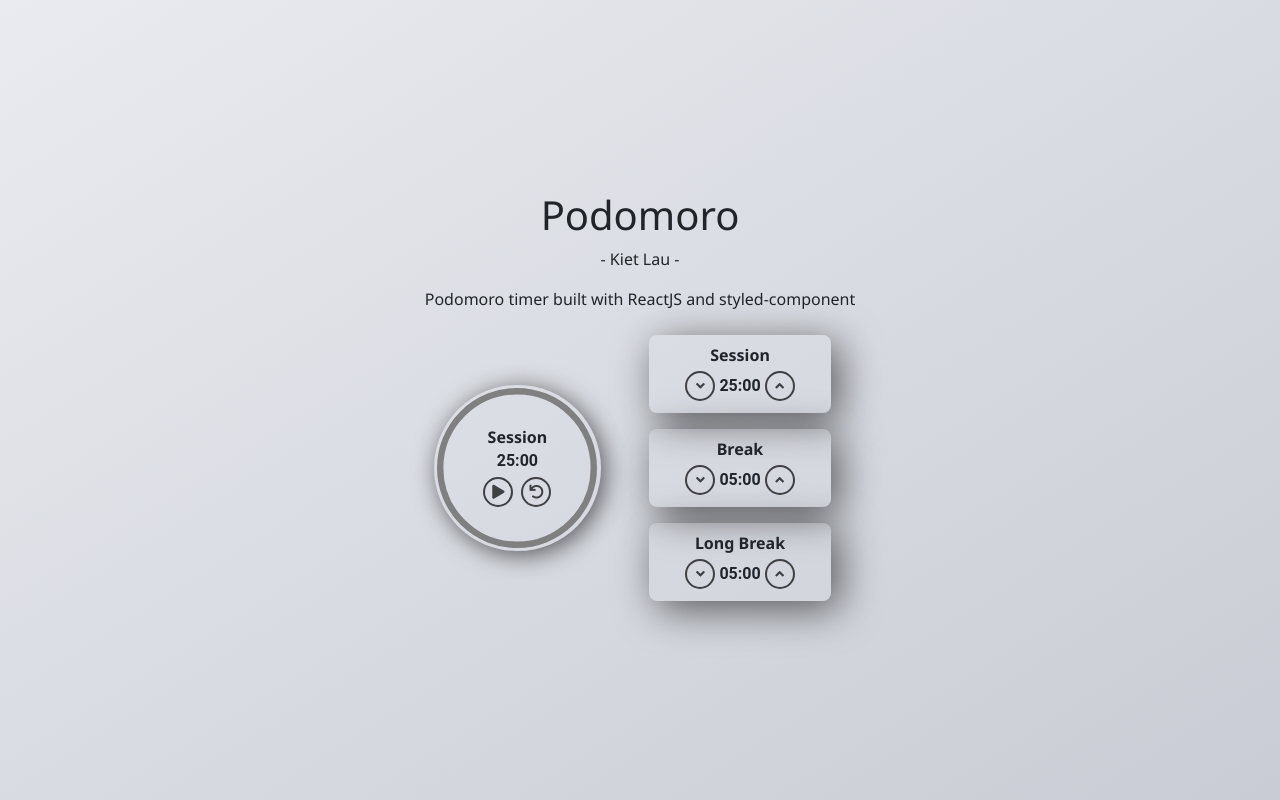
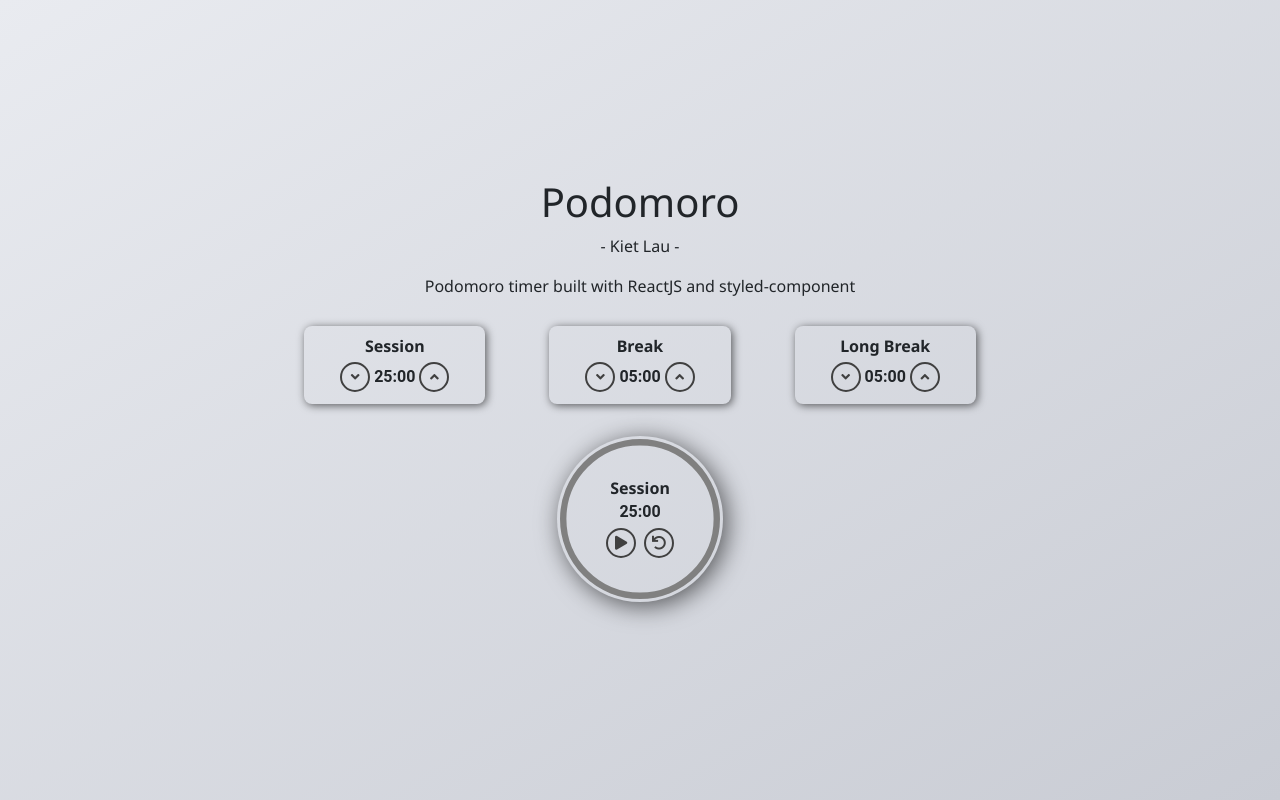
Before and after one commit to k3lau/pomodoro-clock, a React (Create React App) app: page / in a window 1280 px wide. Built offline with nearby package versions, Linux system fonts and the light colour scheme.

Commit message:
Changed setting direction to horizontal

```diff
--- a/package.json
+++ b/package.json
@@ -9,6 +9,7 @@
     "@testing-library/user-event": "^12.7.2",
     "bootstrap": "^4.6.0",
     "react": "^17.0.1",
+    "react-beautiful-dnd": "^13.1.0",
     "react-bootstrap": "^1.5.0",
     "react-dom": "^17.0.1",
     "react-scripts": "^4.0.3",
--- a/src/App.js
+++ b/src/App.js
@@ -8,7 +8,9 @@ import {
   StyledRow,
   StyledCol,
   Paragraph,
+  SettingWrapper,
 } from "./Component/TimerSetting.elements";
+import { DragDropContext, Droppable, Draggable } from "react-beautiful-dnd";
 
 export default class App extends Component {
   constructor(props) {
@@ -50,6 +52,7 @@ export default class App extends Component {
     this.setLength = this.setLength.bind(this);
     this.handleDrag = this.handleDrag.bind(this);
     this.handleDrop = this.handleDrop.bind(this);
+    this.onDragEnd = this.onDragEnd.bind(this);
   }
 
   handleDrag(e) {
@@ -60,7 +63,6 @@ export default class App extends Component {
 
   handleDrop(e) {
     let timers = [...this.state.timerList];
-    console.log(`${typeof this.state.dragID} and ${typeof e.currentTarget.id}`);
     if (
       typeof this.state.dragID === "undefined" ||
       typeof e.currentTarget.id === "undefined"
@@ -77,20 +79,11 @@ export default class App extends Component {
     const dragBoxOrder = dragBox.order;
     const dropBoxOrder = dropBox.order;
 
-    console.info(timers);
     const newBoxState = timers.map((item) => {
-      console.log(`${item.id} and ${item.order} and ${typeof item.order}`);
-      console.log(`${this.state.dragID} and ${typeof this.state.dragID}`);
-      console.log(`${e.currentTarget.id} and ${typeof e.currentTarget.id}`);
-      console.log(
-        `dragbox order ${dragBoxOrder} and dropbox order ${dropBoxOrder}`
-      );
       if (item.order.toString() === this.state.dragID) {
         item.order = dropBoxOrder;
-        console.log(`${item.id} change to ${dropBoxOrder}`);
       } else {
         if (item.order.toString() === e.currentTarget.id) {
-          console.log(`${item.id} change to ${dragBoxOrder}`);
           item.order = dragBoxOrder;
         }
       }
@@ -149,6 +142,21 @@ export default class App extends Component {
     });
   }
 
+  onDragEnd(result) {
+    const { source, destination } = result;
+    // dropped outside the list
+    if (!destination) {
+      return;
+    }
+    // reordering the list
+    const items = Array.from(this.state.timerList);
+    const [reorderedItem] = items.splice(source.index, 1);
+    items.splice(destination.index, 0, reorderedItem);
+    this.setState({
+      timerList: items,
+    });
+  }
+
   render() {
     return (
       <Layout>
@@ -164,7 +172,46 @@ export default class App extends Component {
           </Paragraph>
         </StyledRow>
         <StyledRow>
-          <StyledCol>
+          <DragDropContext onDragEnd={this.onDragEnd}>
+            <Droppable droppableId="timerSettings" direction="horizontal">
+              {(provided) => (
+                <SettingWrapper
+                  {...provided.droppableProps}
+                  ref={provided.innerRef}
+                >
+                  {this.state.timerList.map((item, index) => (
+                    <Draggable
+                      key={item.id}
+                      draggableId={item.id}
+                      index={index}
+                    >
+                      {(provided) => (
+                        <div
+                          ref={provided.innerRef}
+                          {...provided.draggableProps}
+                          {...provided.dragHandleProps}
+                        >
+                          <TimerControl
+                            id={item.id}
+                            order={item.order}
+                            length={item.length}
+                            setLength={this.setLength}
+                            setTimeLeft={this.setTimeLeft}
+                            breakLength={this.state.breakLength}
+                            timeLeft={this.state.timeLeft}
+                            timerType={this.state.timerType}
+                          ></TimerControl>
+                        </div>
+                      )}
+                    </Draggable>
+                  ))}
+                  {provided.placeholder}
+                </SettingWrapper>
+              )}
+            </Droppable>
+          </DragDropContext>
+        </StyledRow>
+        <StyledRow>
           <DisplayTimer
             setTimeLeft={this.setTimeLeft}
             setLength={this.setLength}
@@ -177,26 +224,6 @@ export default class App extends Component {
             timerType={this.state.timerType}
             timerID={this.state.timerID}
           ></DisplayTimer>
-          </StyledCol>
-          <StyledCol>
-            {this.state.timerList
-              .sort((a, b) => a.order - b.order)
-              .map((item) => (
-                <TimerControl
-                  key={item.id}
-                  id={item.id}
-                  order={item.order}
-                  length={item.length}
-                  setLength={this.setLength}
-                  setTimeLeft={this.setTimeLeft}
-                  breakLength={this.state.breakLength}
-                  timeLeft={this.state.timeLeft}
-                  timerType={this.state.timerType}
-                  handleDrag={this.handleDrag}
-                  handleDrop={this.handleDrop}
-                ></TimerControl>
-              ))}
-          </StyledCol>
         </StyledRow>
       </Layout>
     );
--- a/src/Component/TimerControl.js
+++ b/src/Component/TimerControl.js
@@ -36,13 +36,7 @@ export class TimerControl extends Component {
 
   render() {
     return (
-      <SettingContainer
-        draggable={true}
-        id={this.props.order}
-        onDragOver={(e) => e.preventDefault()}
-        onDragStart={this.props.handleDrag}
-        onDrop={this.props.handleDrop}
-      >
+      <SettingContainer>
         <div id={this.props.id}>{this.props.id}</div>
         <StyledRow>
           <StyledButton variant="primary" onClick={this.decre}>
--- a/src/Component/TimerSetting.elements.js
+++ b/src/Component/TimerSetting.elements.js
@@ -70,8 +70,9 @@ export const SettingContainer = styled.div`
   align-items: center;
   padding: 0.5em 2em 0.5em 2em;
   margin: 0.5em 2em 0.5em 2em;
+  background-color: transparent;
   border-radius: 0.5em;
-  box-shadow: 0.5rem 0.5rem 2.5rem rgba(0, 0, 0, 0.6);
+  box-shadow: 0.1rem 0.1rem 0.5rem rgba(0, 0, 0, 0.6);
 `;
 
 export const StyledRow = styled.div`
@@ -112,3 +113,14 @@ export const Paragraph = styled.p`
   font-weight: normal;
   text-align: center;
 `;
+
+export const SettingWrapper = styled.div`
+  width: 100%;
+  max-height: auto;
+  overflow: auto;
+  padding: 4px;
+  display: flex;
+  flex-flow: row nowrap;
+  justify-content: center;
+  align-items: center;
+`;
```
Also changed, not shown: 1 other file (tests, documents, lock files or other folders). Lines whose indentation alone changed are shown as unchanged.
